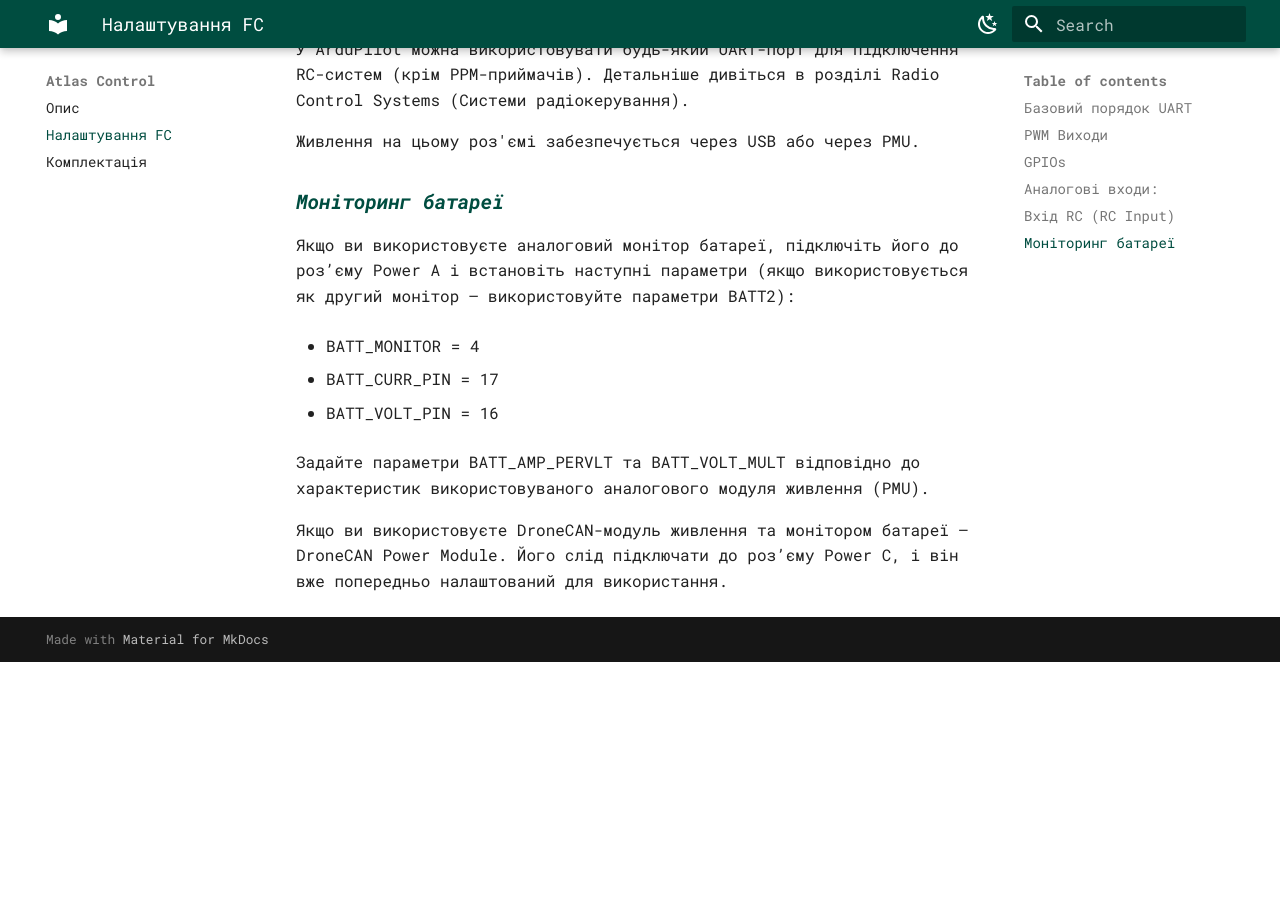
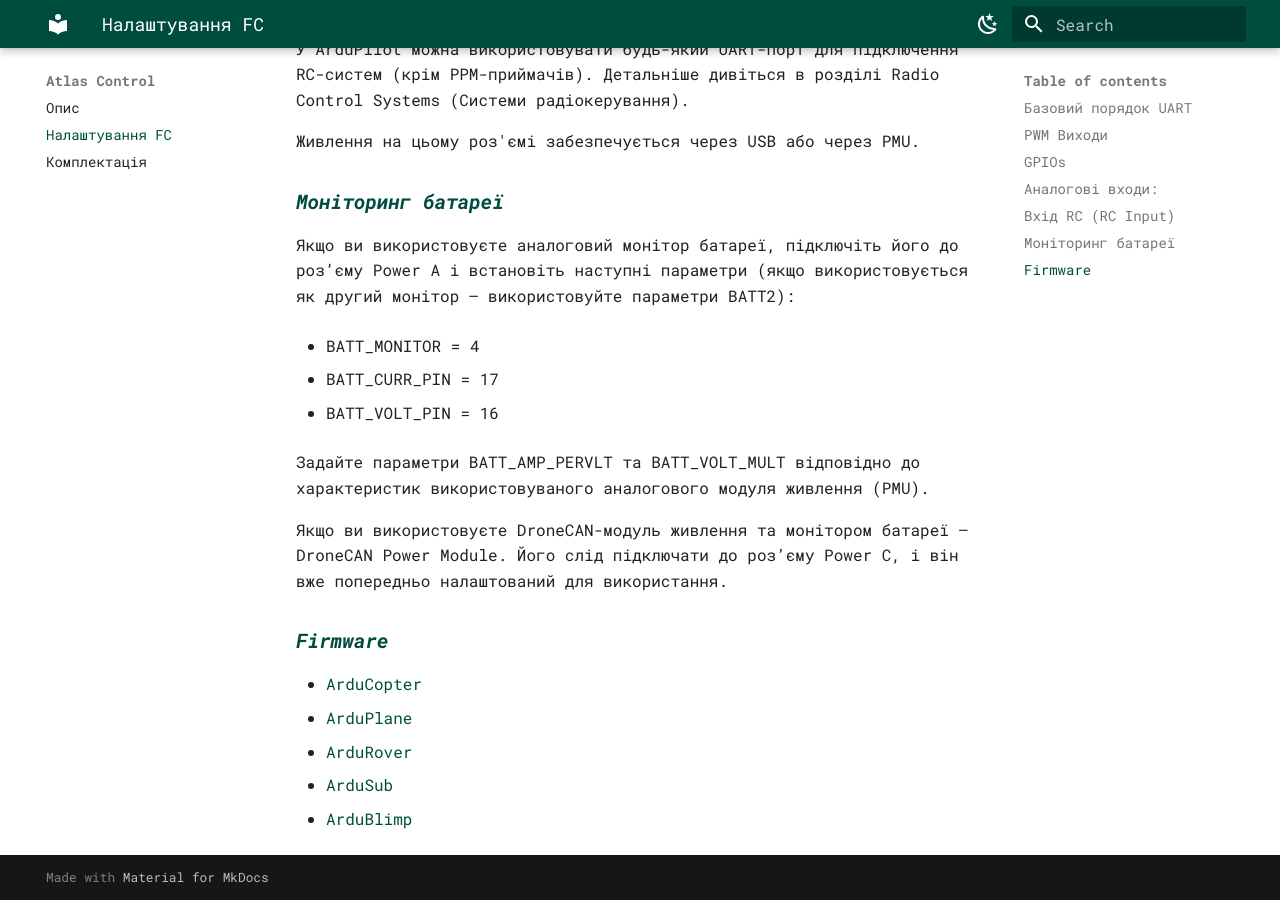
Before and after one commit to AltasFlight/atlas-docs, an MkDocs documentation site: the page built from docs/setting.md, in a window 1280 px wide and 900 px high, scrolled down 2497 px. Built offline with MkDocs 1.6.1 and Material for MkDocs 9.7.7, drawn with Linux system fonts in a browser that asks for light colours; before the commit the page ends 3159 px from its top, so only the background shows below that.

Commit message:
add firmware files
add firmware files

```diff
--- a/docs/setting.md
+++ b/docs/setting.md
@@ -113,3 +113,13 @@ Atlas Control має 2 аналогові входи, один для до 6.6
 Задайте параметри BATT_AMP_PERVLT та BATT_VOLT_MULT відповідно до характеристик використовуваного аналогового модуля живлення (PMU).
 
 Якщо ви використовуєте DroneCAN-модуль живлення та монітором батареї — DroneCAN Power Module. Його слід підключати до роз’єму Power C, і він вже попередньо налаштований для використання.
+
+### *Firmware*
+
+<ul>
+    <li><a href="firmware/arducopter.apj" download>ArduCopter</a></li>
+    <li><a href="firmware/arduplane.apj" download>ArduPlane</a></li>
+    <li><a href="firmware/ardurover.apj" download>ArduRover</a></li>
+    <li><a href="firmware/ardusub.apj" download>ArduSub</a></li>
+    <li><a href="firmware/blimp.apj" download>ArduBlimp</a></li>
+</ul>
```
Also changed, not shown: site/setting/index.html, 13 other files.
